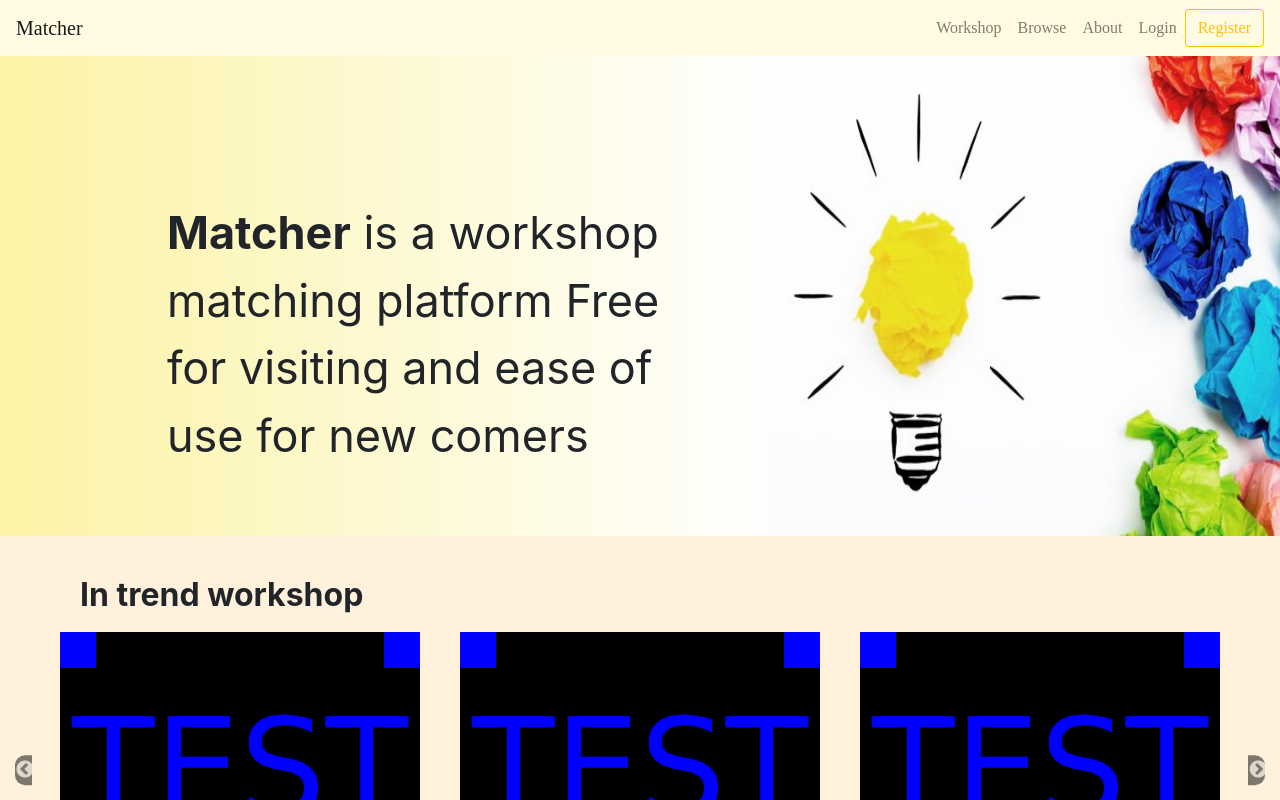
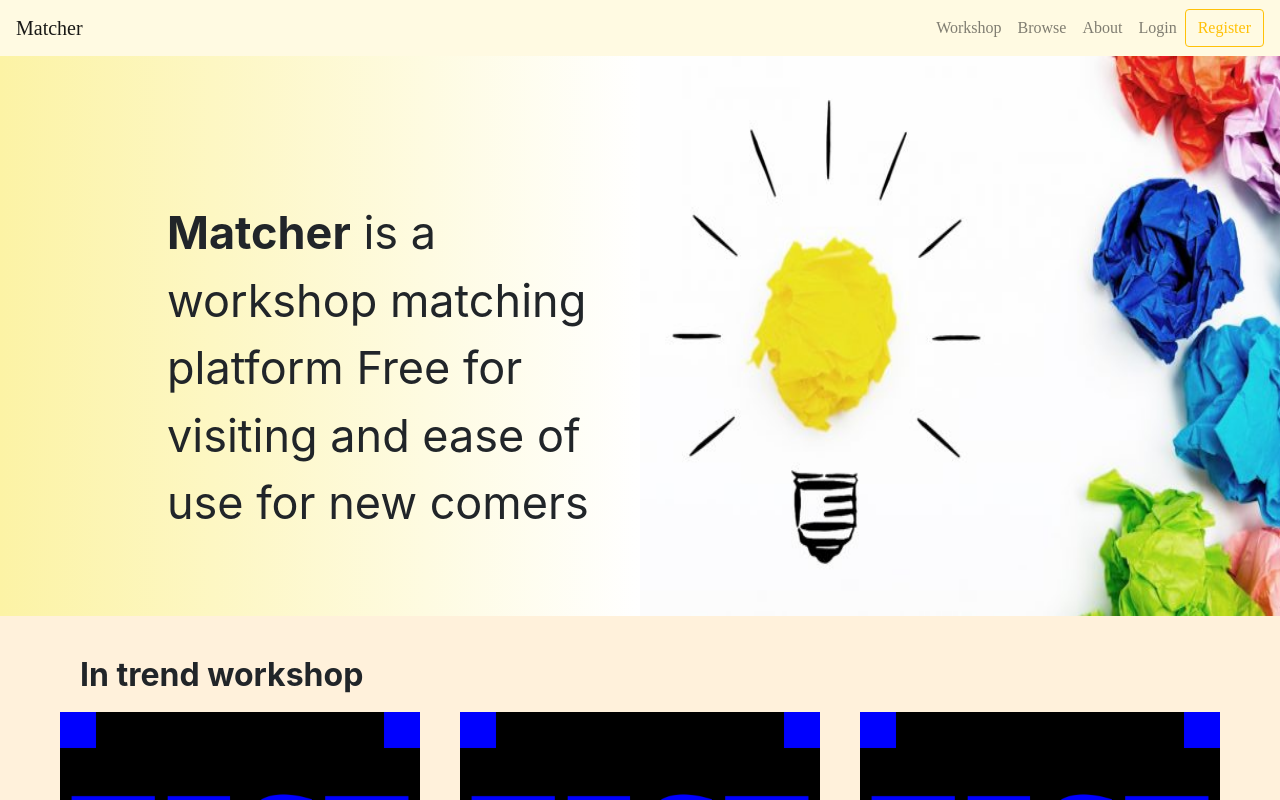
Before and after one commit to 2110423-2019-2/sec1_TerkyCompany-Frontend, a React (Create React App) app: page / in a window 1280 px wide. Shown: the top 800 px of the page. Built offline with nearby package versions, Linux system fonts and the light colour scheme.

Commit message:
change design

```diff
--- a/src/Components/Homepage/App.css
+++ b/src/Components/Homepage/App.css
@@ -3,7 +3,7 @@
 }
 
 #intro {
-  height: 30%;
+  height: 35%;
   display: flex;
 	flex-wrap: wrap;
   flex-direction: row;
@@ -12,7 +12,7 @@
 #text {
   margin-top: 3em;
   margin-left: 3em;
-  margin-right: 2em;
+  margin-right: 1em;
   font-size: 45px;
   word-wrap: break-word;
 }
@@ -22,14 +22,14 @@
   padding-right: 0.1em;
   padding-top : 0.5em;
   background-image: linear-gradient(to right, rgb(252, 243, 165), white);
-  width: 60%;
+  width: 50%;
 }
 
 .right-intro {
   /* background-color: seagreen; */
   background-image: url("homepage-intro.jpg");
   background-size: 100% 100%;
-  width : 40%;
+  width : 50%;
 }
 
 #hot-content {
```
